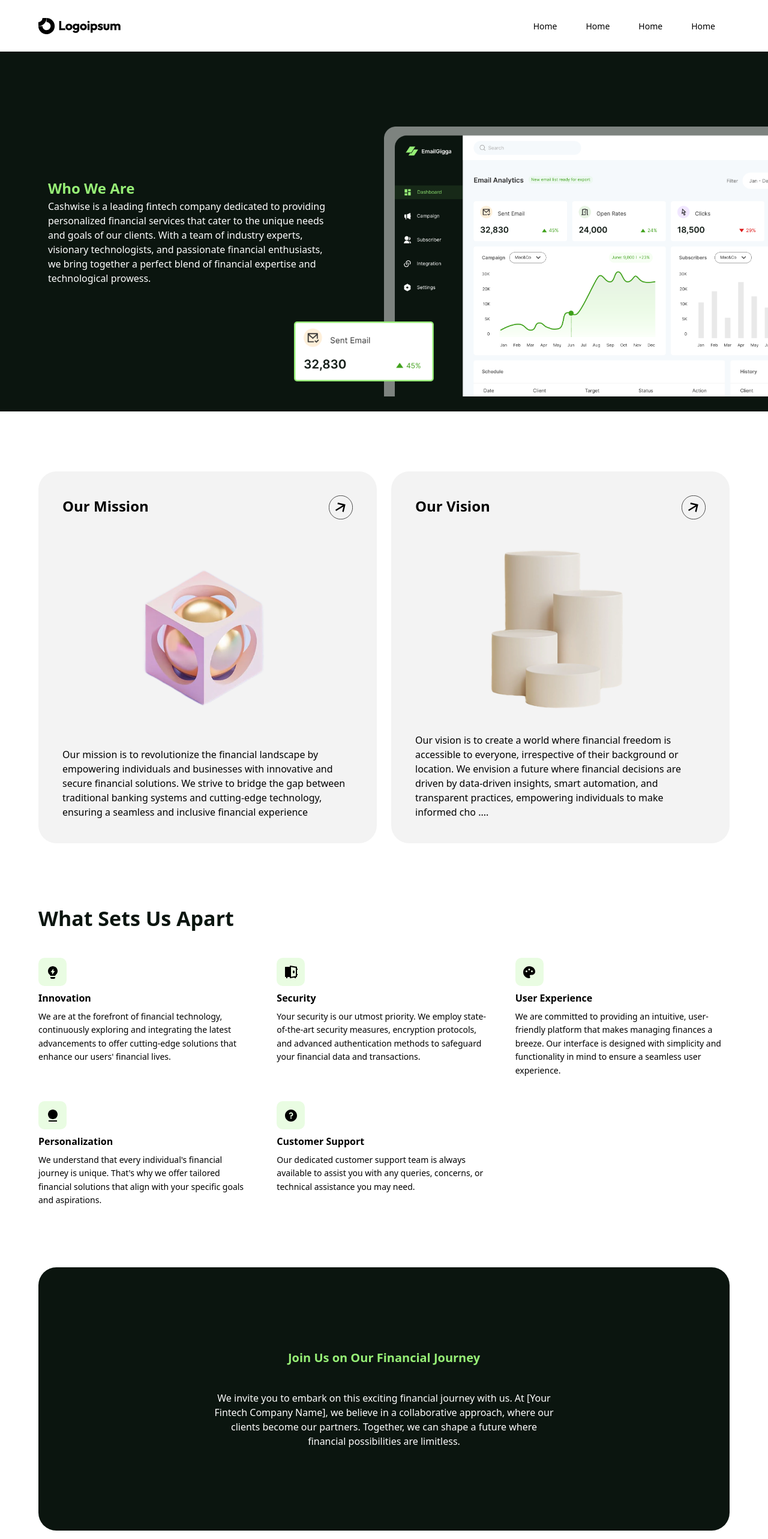
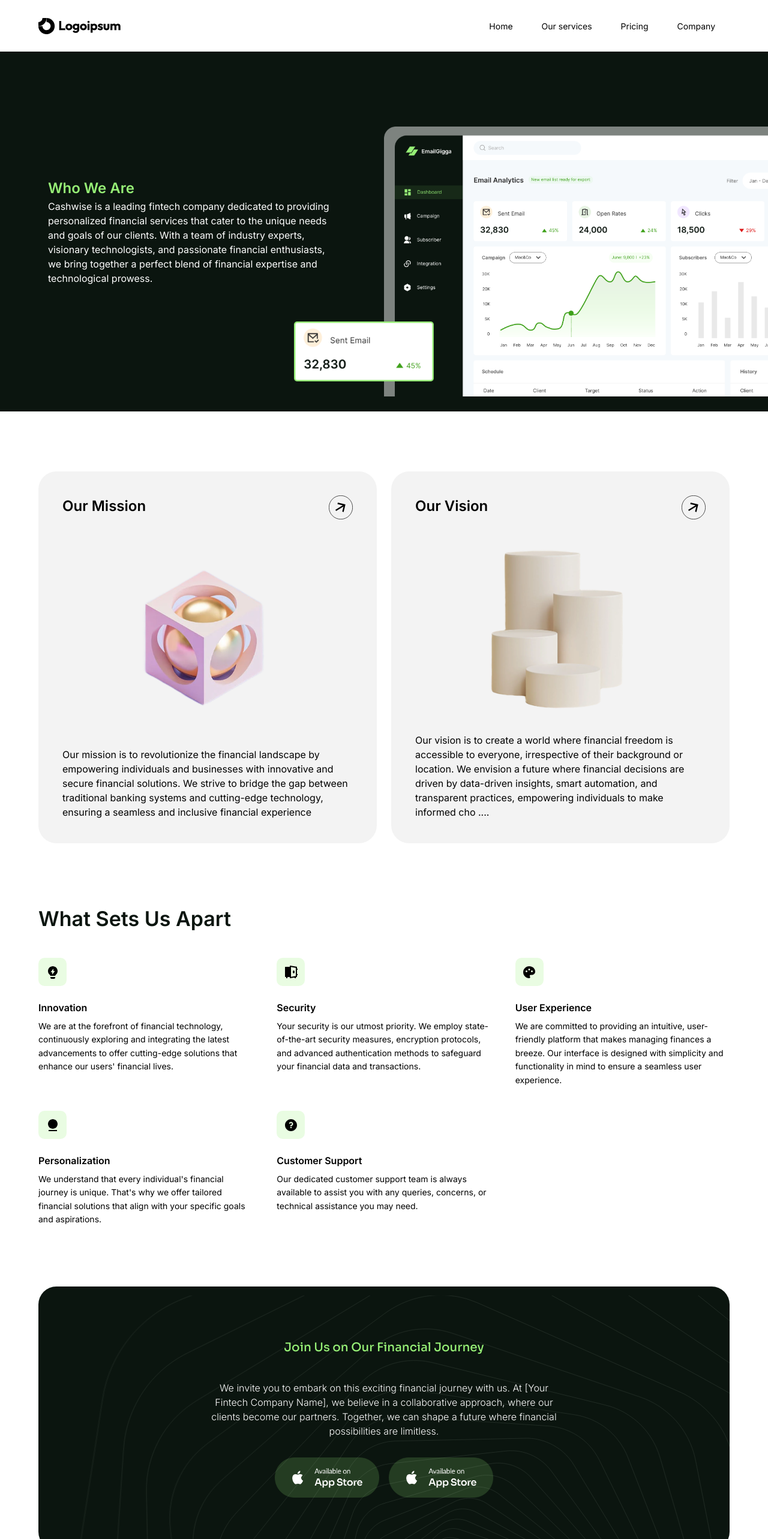
Before and after one commit to zannujulius/zacraccessment, a Vue app: page / in a window 1280 px wide. Shown: the top 2566 px of the page at 60% size. Built offline with nearby package versions, Linux system fonts and the light colour scheme.

Commit message:
added links

```diff
--- a/public/index.html
+++ b/public/index.html
@@ -1,15 +1,25 @@
 <!DOCTYPE html>
 <html lang="">
   <head>
-    <meta charset="utf-8">
-    <meta http-equiv="X-UA-Compatible" content="IE=edge">
-    <meta name="viewport" content="width=device-width,initial-scale=1.0">
-    <link rel="icon" href="<%= BASE_URL %>favicon.ico">
+    <meta charset="utf-8" />
+    <meta http-equiv="X-UA-Compatible" content="IE=edge" />
+    <meta name="viewport" content="width=device-width,initial-scale=1.0" />
+    <link rel="icon" href="<%= BASE_URL %>favicon.ico" />
+    <link rel="preconnect" href="https://fonts.googleapis.com" />
+    <link rel="preconnect" href="https://fonts.gstatic.com" crossorigin />
+    <link
+      href="https://fonts.googleapis.com/css2?family=Inter:wght@200;300;400;500;600&family=Sora:wght@400;500&display=swap"
+      rel="stylesheet"
+    />
     <title><%= htmlWebpackPlugin.options.title %></title>
   </head>
   <body>
     <noscript>
-      <strong>We're sorry but <%= htmlWebpackPlugin.options.title %> doesn't work properly without JavaScript enabled. Please enable it to continue.</strong>
+      <strong
+        >We're sorry but <%= htmlWebpackPlugin.options.title %> doesn't work
+        properly without JavaScript enabled. Please enable it to
+        continue.</strong
+      >
     </noscript>
     <div id="app"></div>
     <!-- built files will be auto injected -->
--- a/src/App.vue
+++ b/src/App.vue
@@ -7,7 +7,13 @@
   padding: 0;
   margin:0;
   box-sizing: border-box;
+  font-family: 'Inter', sans-serif;
+}
+
+.headline{
+  /* font-family: 'Sora', 'Inter', sans-serif; */
 }
 
 
+
 </style>
--- a/src/assets/tailwind.css
+++ b/src/assets/tailwind.css
@@ -3,3 +3,8 @@
 @tailwind components;
 
 @tailwind utilities;
+
+.pattern {
+  background: linear-gradient(#0b150f, #0b150f),
+    url("https://plus.unsplash.com/premium_photo-1689801528344-79ba41dc3f23?ixlib=rb-4.0.3&ixid=M3wxMjA3fDB8MHxlZGl0b3JpYWwtZmVlZHwyMnx8fGVufDB8fHx8fA%3D%3D&auto=format&fit=crop&w=900&q=60");
+}
--- a/src/components/Navbar.vue
+++ b/src/components/Navbar.vue
@@ -5,10 +5,10 @@
                 <img class="" src="@/assets/svg/applogo.svg" />
             </div>
             <div class="flex items-center">
-                <div class="px-6 text-[14px] font-[400px]">Home</div>
-                <div class="px-6 text-[14px] font-[400px]">Home</div>
-                <div class="px-6 text-[14px] font-[400px]">Home</div>
-                <div class="px-6 text-[14px] font-[400px]">Home</div>
+                <router-link to="/" class="px-6 text-[14px] font-[400]">Home</router-link>
+                <router-link to="/" class="px-6 text-[14px] font-[400]">Our services</router-link>
+                <router-link to="/" class="px-6 text-[14px] font-[400]">Pricing</router-link>
+                <router-link to="/" class="px-6 text-[14px] font-[400]">Company</router-link>
             </div>
         </div>
     </div>
--- a/src/router/index.js
+++ b/src/router/index.js
@@ -1,25 +1,25 @@
-import { createRouter, createWebHistory } from 'vue-router'
-import HomeView from '../views/HomeView.vue'
+import { createRouter, createWebHistory } from "vue-router";
+import HomeView from "../views/HomeView.vue";
 
 const routes = [
   {
-    path: '/',
-    name: 'home',
-    component: HomeView
+    path: "/",
+    name: "home",
+    component: HomeView,
   },
-  {
-    path: '/about',
-    name: 'about',
-    // route level code-splitting
-    // this generates a separate chunk (about.[hash].js) for this route
-    // which is lazy-loaded when the route is visited.
-    component: () => import(/* webpackChunkName: "about" */ '../views/AboutView.vue')
-  }
-]
+  // {
+  //   path: '/about',
+  //   name: 'about',
+  //   // route level code-splitting
+  //   // this generates a separate chunk (about.[hash].js) for this route
+  //   // which is lazy-loaded when the route is visited.
+  //   component: () => import(/* webpackChunkName: "about" */ '../views/AboutView.vue')
+  // }
+];
 
 const router = createRouter({
   history: createWebHistory(process.env.BASE_URL),
-  routes
-})
+  routes,
+});
 
-export default router
+export default router;
--- a/src/views/HomeView.vue
+++ b/src/views/HomeView.vue
@@ -66,7 +66,7 @@
               <img src="@/assets/svg/question-fill.svg" alt="" class="w-full h-full" />
             </div>
           </div>
-          <h4 class="font-[600] my-2 ">
+          <h4 class="font-[600] my-2 mt-6 ">
             {{ i.title }}
           </h4>
           <div class="text-[14px] font-[400] leading-[22.4px]">
@@ -77,18 +77,23 @@
     </div>
 
     <!-- section four  -->
-    <div class="mx-auto mt-[100px] bg-primary flex items-center justify-center flex-col rounded-[30px] w-[90%] h-[439px] bg-[section-pattern]">
-      <h3 class="text-[#96EF76] text-[20px] font-[600]">
+    <div class="mx-auto mt-[100px] relative bg-primary flex items-center overflow-hidden justify-center flex-col rounded-[30px] w-[90%] h-[439px]">
+      <div class="absolute">
+        <img src="@/assets/svg/line_art.svg" alt="img" class="" />
+      </div>
+      <h3 class="text-[#96EF76] text-[20px] headline font-Sora font-[500]" >
         Join Us on Our Financial Journey
       </h3>
-      <p class="text-center font-[300] w-[50%]  pt-10 text-white">
+      <p class="text-center font-light w-[50%]  pt-10 text-white">
         We invite you to embark on this exciting financial journey with us. At [Your Fintech Company Name], we believe in a collaborative approach, where our clients become our partners. Together, we can shape a future where financial possibilities are limitless.
       </p>
-      <div class="">
-        <div class="">
-
+      <div class="flex items-center justify-center  mt-8">
+        <div class="w-[174px] h-[67px]">
+          <img src="@/assets/png/Frame_334.png" alt="" class="w-full h-full" />
         </div>
-        <div class=""></div>
+        <div class="w-[174px] h-[67px] ml-4">
+          <img src="@/assets/png/Frame_334.png" alt="" class="w-full h-full" />
+        </div>
       </div>
     </div>
   </div>
--- a/tailwind.config.js
+++ b/tailwind.config.js
@@ -1,3 +1,4 @@
+const defaultTheme = require("tailwindcss/defaultTheme");
 /** @type {import('tailwindcss').Config} */
 module.exports = {
   content: ["./public/**/*.html", "./src/**/*.{vue,js,ts,jsx,tsx}"],
@@ -12,6 +13,9 @@ module.exports = {
         "section-pattern":
           "url('/src/assests/svg/line_art.svg/hero-pattern.svg')",
       },
+      fontFamily: {
+        Sora: ["Sora", ...defaultTheme.fontFamily.sans],
+      },
     },
   },
   plugins: [],
```
Also changed, not shown: src/assets/png/Frame 335.png (added), src/assets/png/Frame_334.png (added).
